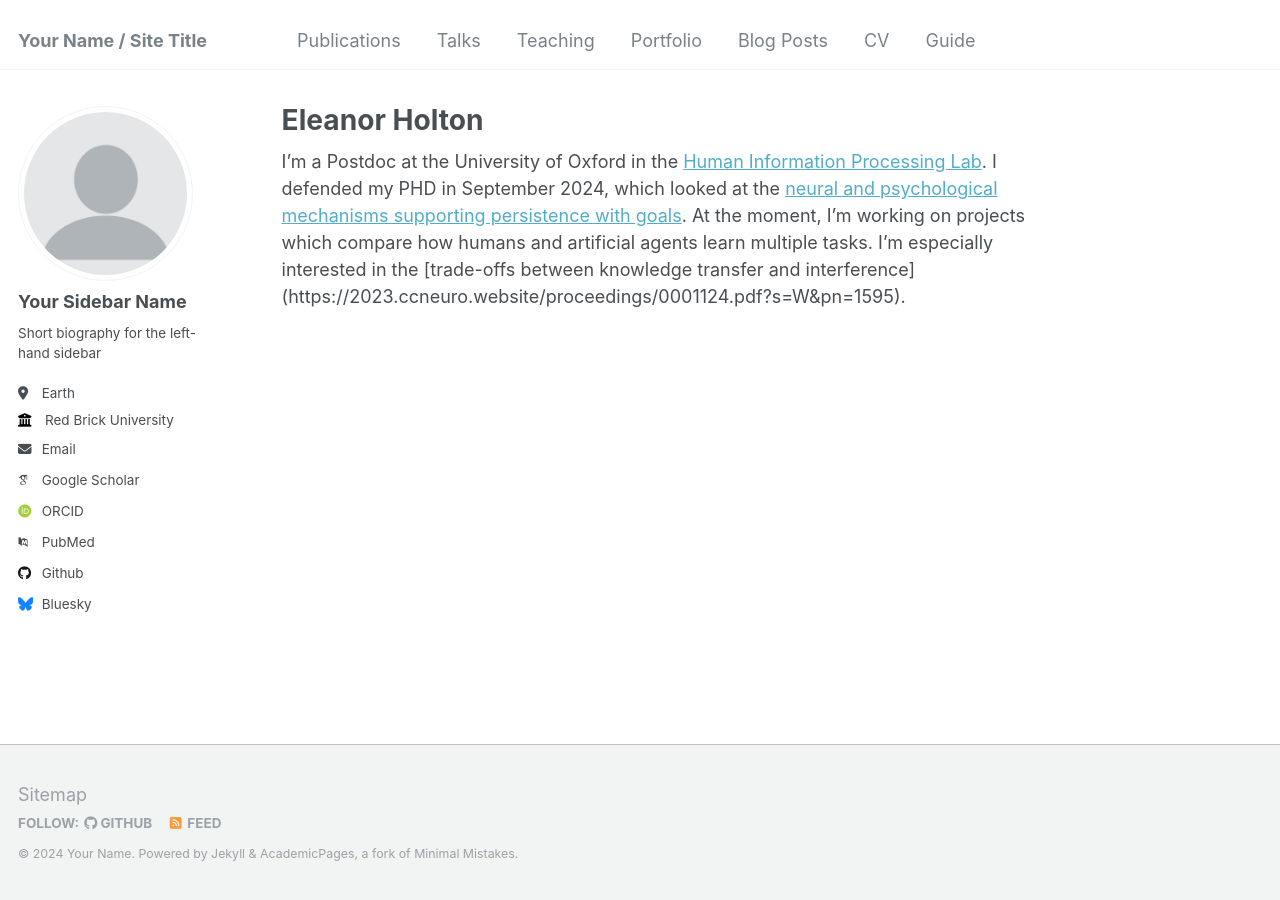
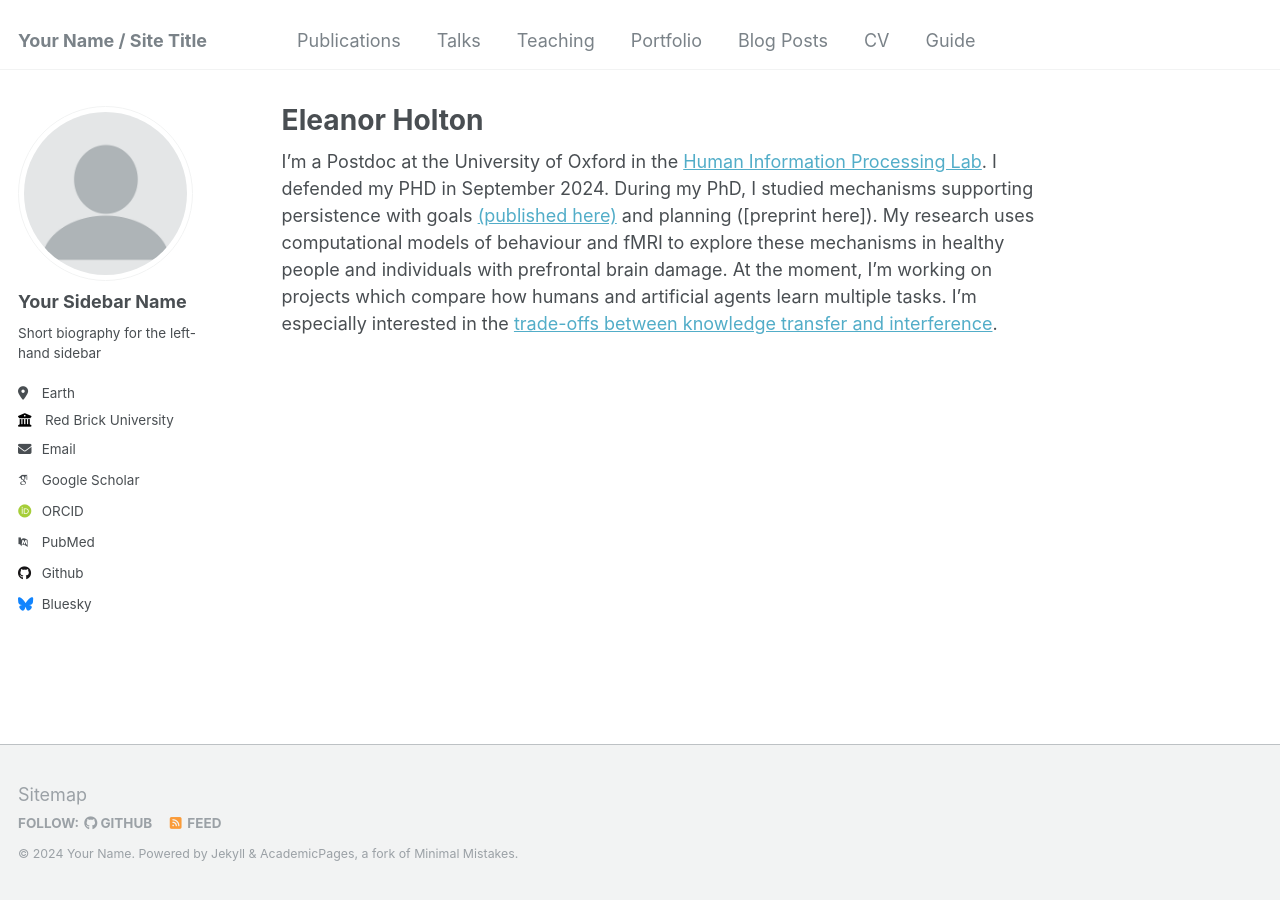
Before and after one commit to eleanorholton/eleanorholton.github.io, a Jekyll site: the page built from _pages/about.md, in a window 1280 px wide. Built offline with Jekyll 4.4.1, drawn with Linux system fonts in a browser that asks for light colours; some web fonts are replaced.

Commit message:
Update about.md

```diff
--- a/_pages/about.md
+++ b/_pages/about.md
@@ -7,4 +7,4 @@ redirect_from:
   - /about.html
 ---
 
-I'm a Postdoc at the University of Oxford in the [Human Information Processing Lab](https://humaninformationprocessing.com/). I defended my PHD in September 2024, which looked at the [neural and psychological mechanisms supporting persistence with goals](https://www.nature.com/articles/s41562-024-01844-5). At the moment, I'm working on projects which compare how humans and artificial agents learn multiple tasks. I'm especially interested in the [trade-offs between knowledge transfer and interference] (https://2023.ccneuro.website/proceedings/0001124.pdf?s=W&pn=1595).
+I'm a Postdoc at the University of Oxford in the [Human Information Processing Lab](https://humaninformationprocessing.com/). I defended my PHD in September 2024. During my PhD, I studied mechanisms supporting persistence with goals [(published here)](https://www.nature.com/articles/s41562-024-01844-5) and planning ([preprint here]). My research uses computational models of behaviour and fMRI to explore these mechanisms in healthy people and individuals with prefrontal brain damage. At the moment, I'm working on projects which compare how humans and artificial agents learn multiple tasks. I'm especially interested in the [trade-offs between knowledge transfer and interference](https://2023.ccneuro.website/proceedings/0001124.pdf?s=W&pn=1595).
```
